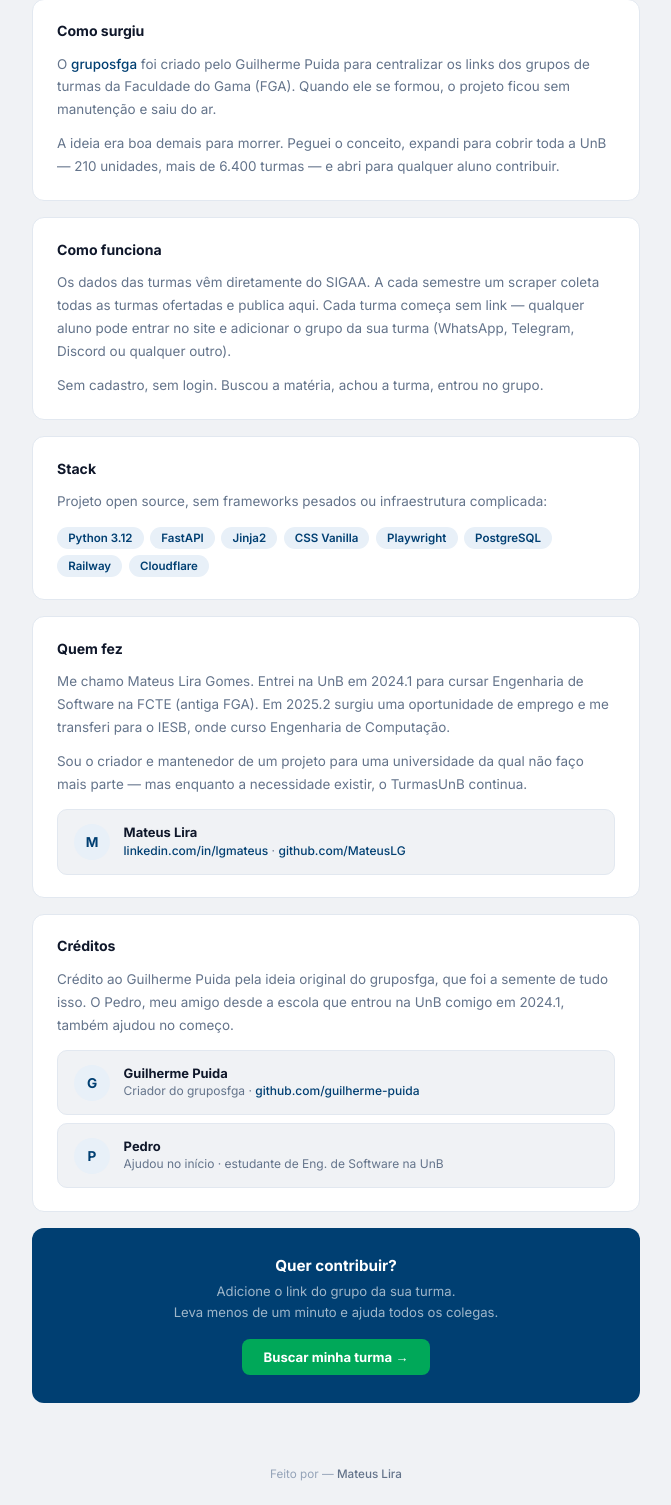
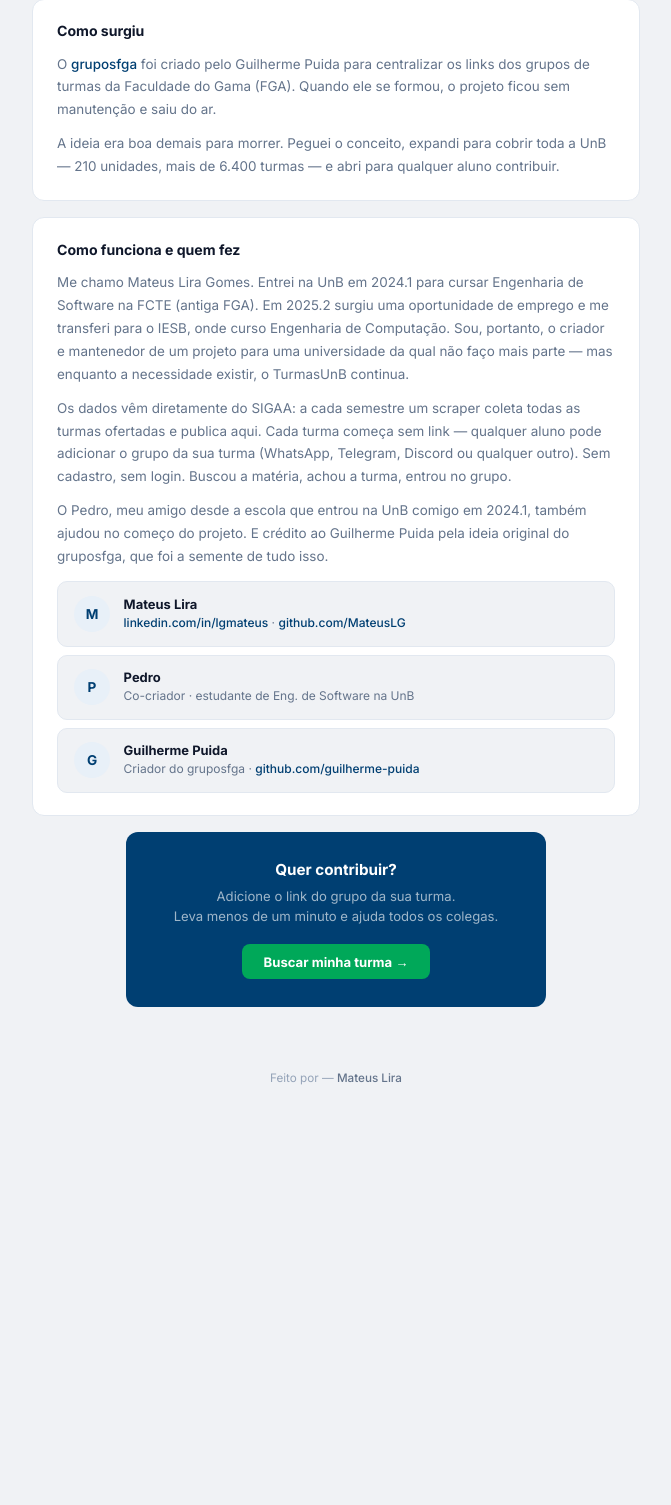
Before and after one commit to MateusLG/turmasunb, a Python web app: template templates/sobre.html in a window 1280 px wide. Shown: the part 252-1757 px from the top of the page, without its empty margins (304-975 px from the left). After the commit the page ends 1337 px from the top, so only its background shows below. Run offline with Jinja, Linux system fonts and the light colour scheme; the template is opened without the code that fills it, so the values that code supplies are empty.

Commit message:
feat(frontend): simplificar /stats e /sobre
/stats: remove cards de professores e distribuição por plataforma
/sobre: unifica história, quem fez e créditos em um único card,
remove seção de stack, centraliza card Quer Contribuir?

```diff
--- a/templates/sobre.html
+++ b/templates/sobre.html
@@ -177,6 +177,9 @@
       border-radius: var(--radius);
       padding: 1.75rem 1.5rem;
       text-align: center;
+      align-self: center;
+      width: 100%;
+      max-width: 420px;
     }
     .cta-card h2 {
       color: #fff;
@@ -251,41 +254,21 @@
     </div>
 
     <div class="card">
-      <h2>Como funciona</h2>
-      <p>
-        Os dados das turmas vêm diretamente do SIGAA. A cada semestre um scraper coleta todas as turmas
-        ofertadas e publica aqui. Cada turma começa sem link — qualquer aluno pode entrar no site e adicionar o
-        grupo da sua turma (WhatsApp, Telegram, Discord ou qualquer outro).
-      </p>
-      <p>
-        Sem cadastro, sem login. Buscou a matéria, achou a turma, entrou no grupo.
-      </p>
-    </div>
-
-    <div class="card">
-      <h2>Stack</h2>
-      <p>Projeto open source, sem frameworks pesados ou infraestrutura complicada:</p>
-      <div class="tech-list">
-        <span class="tech-pill">Python 3.12</span>
-        <span class="tech-pill">FastAPI</span>
-        <span class="tech-pill">Jinja2</span>
-        <span class="tech-pill">CSS Vanilla</span>
-        <span class="tech-pill">Playwright</span>
-        <span class="tech-pill">PostgreSQL</span>
-        <span class="tech-pill">Railway</span>
-        <span class="tech-pill">Cloudflare</span>
-      </div>
-    </div>
-
-    <div class="card">
-      <h2>Quem fez</h2>
+      <h2>Como funciona e quem fez</h2>
       <p>
         Me chamo Mateus Lira Gomes. Entrei na UnB em 2024.1 para cursar Engenharia de Software na FCTE (antiga FGA).
         Em 2025.2 surgiu uma oportunidade de emprego e me transferi para o IESB, onde curso Engenharia de Computação.
+        Sou, portanto, o criador e mantenedor de um projeto para uma universidade da qual não faço mais parte —
+        mas enquanto a necessidade existir, o TurmasUnB continua.
       </p>
       <p>
-        Sou o criador e mantenedor de um projeto para uma universidade da qual não faço mais parte —
-        mas enquanto a necessidade existir, o TurmasUnB continua.
+        Os dados vêm diretamente do SIGAA: a cada semestre um scraper coleta todas as turmas ofertadas e publica aqui.
+        Cada turma começa sem link — qualquer aluno pode adicionar o grupo da sua turma (WhatsApp, Telegram, Discord ou qualquer outro).
+        Sem cadastro, sem login. Buscou a matéria, achou a turma, entrou no grupo.
+      </p>
+      <p>
+        O Pedro, meu amigo desde a escola que entrou na UnB comigo em 2024.1, também ajudou no começo do projeto.
+        E crédito ao Guilherme Puida pela ideia original do gruposfga, que foi a semente de tudo isso.
       </p>
       <div class="credito">
         <div class="credito-avatar">M</div>
@@ -294,26 +277,18 @@
           <span class="credito-desc"><a href="https://www.linkedin.com/in/lgmateus/" target="_blank" rel="noopener noreferrer">linkedin.com/in/lgmateus</a> · <a href="https://github.com/MateusLG" target="_blank" rel="noopener noreferrer">github.com/MateusLG</a></span>
         </div>
       </div>
-    </div>
-
-    <div class="card">
-      <h2>Créditos</h2>
-      <p>
-        Crédito ao Guilherme Puida pela ideia original do gruposfga, que foi a semente de tudo isso.
-        O Pedro, meu amigo desde a escola que entrou na UnB comigo em 2024.1, também ajudou no começo.
-      </p>
-      <div class="credito">
+      <div class="credito" style="margin-top: 0.5rem;">
+        <div class="credito-avatar">P</div>
+        <div class="credito-info">
+          <span class="credito-nome">Pedro</span>
+          <span class="credito-desc">Co-criador · estudante de Eng. de Software na UnB</span>
+        </div>
+      </div>
+      <div class="credito" style="margin-top: 0.5rem;">
         <div class="credito-avatar">G</div>
         <div class="credito-info">
           <span class="credito-nome">Guilherme Puida</span>
           <span class="credito-desc">Criador do gruposfga · <a href="https://github.com/guilherme-puida/gruposfga" target="_blank" rel="noopener noreferrer">github.com/guilherme-puida</a></span>
-        </div>
-      </div>
-      <div class="credito" style="margin-top: 0.5rem;">
-        <div class="credito-avatar">P</div>
-        <div class="credito-info">
-          <span class="credito-nome">Pedro</span>
-          <span class="credito-desc">Ajudou no início · estudante de Eng. de Software na UnB</span>
         </div>
       </div>
     </div>
```
Also changed, not shown: templates/stats.html (+0 -43 lines), tests/test_main.py (+0 -2 lines).
